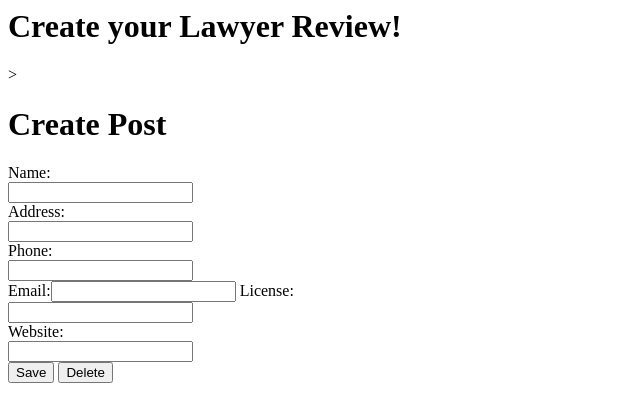
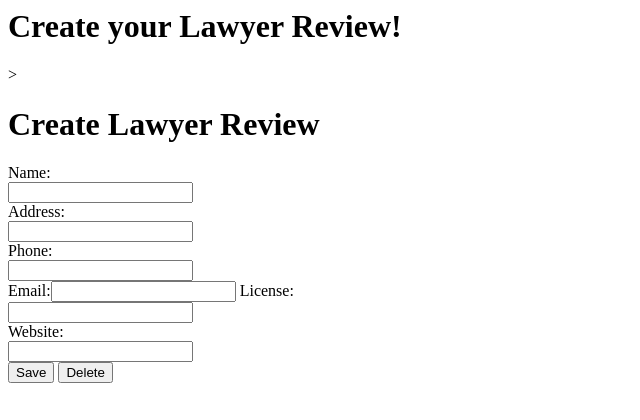
Before and after one commit to ManuelRamos27/RateMyLawyer.com, a Django app: page /create/1 in a window 1280 px wide. Shown: the top 420 px of the page, without its empty margins (0-640 px from the left). Run offline with Django 3.2, Linux system fonts and the light colour scheme.

Commit message:
fixed urls.py and added code to create.html

```diff
--- a/rml/ratemylawyer/templates/create.html
+++ b/rml/ratemylawyer/templates/create.html
@@ -6,7 +6,7 @@
         display: block;
     }
 </style>
-<h1>Create Post</h1>
+<h1>Create Lawyer Review</h1>
 <form action="{% url 'edit' id %}" method="POST">
     {% csrf_token %} {{ form }}
     <input type="submit" name="save" value="Save" />
--- a/rml/ratemylawyer/urls.py
+++ b/rml/ratemylawyer/urls.py
@@ -7,7 +7,8 @@ urlpatterns = [
     # main/
     path('', views.main, name="main"),
     path('contact/', views.contact, name="contact"),
-    path('create/<int:post_id>', views.create, name="create")
+    path('create/<int:post_id>', views.create, name="create"),
+    path('edit/<int:post_id>', views.edit, name='edit'),
 
 
 ]
--- a/rml/ratemylawyer/views.py
+++ b/rml/ratemylawyer/views.py
@@ -40,3 +40,6 @@ def create(request, post_id):
 
 def contact(request):
     return render(request, 'contact.html')
+
+def edit(request):
+    return render(request, 'edit.html')
```
